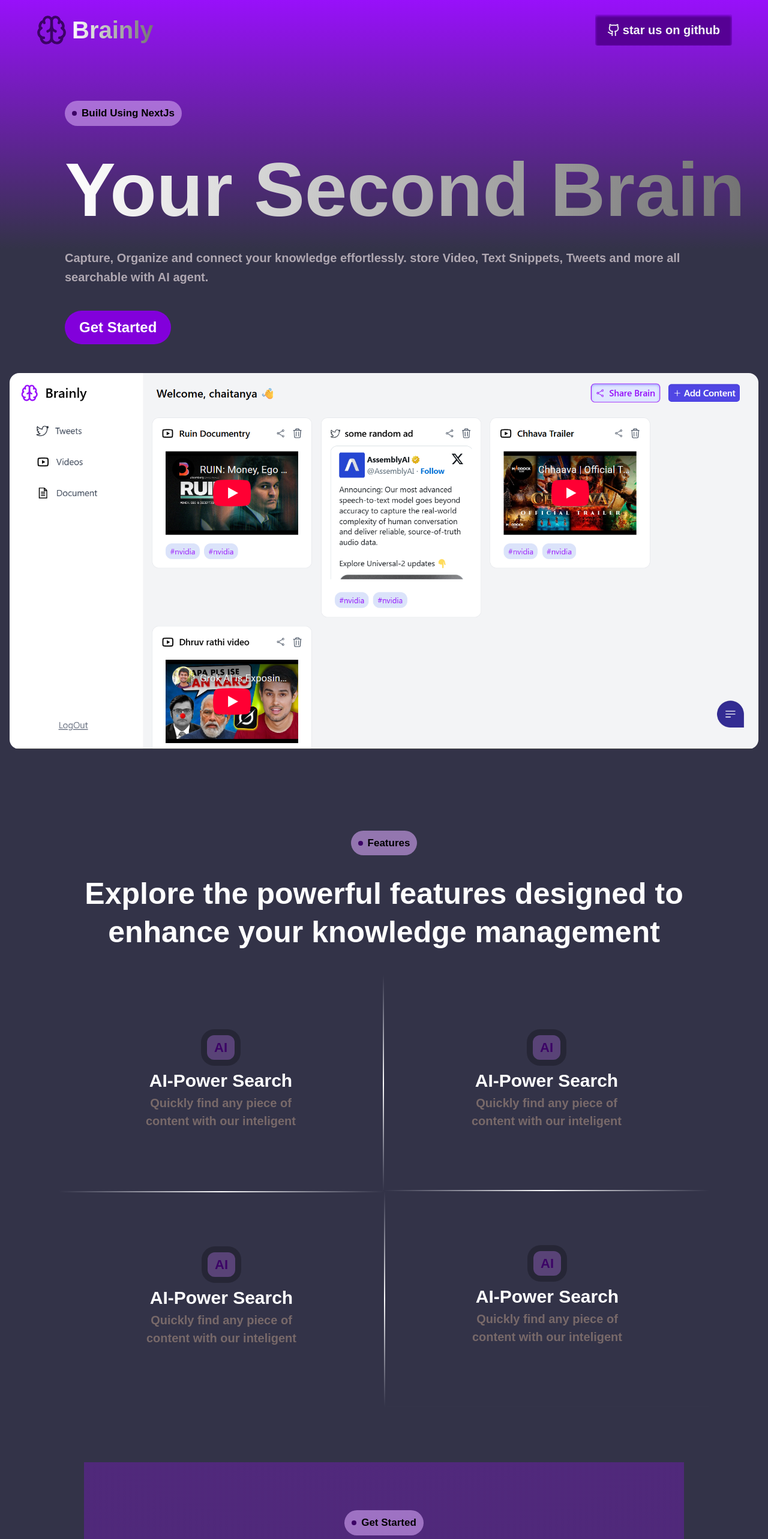
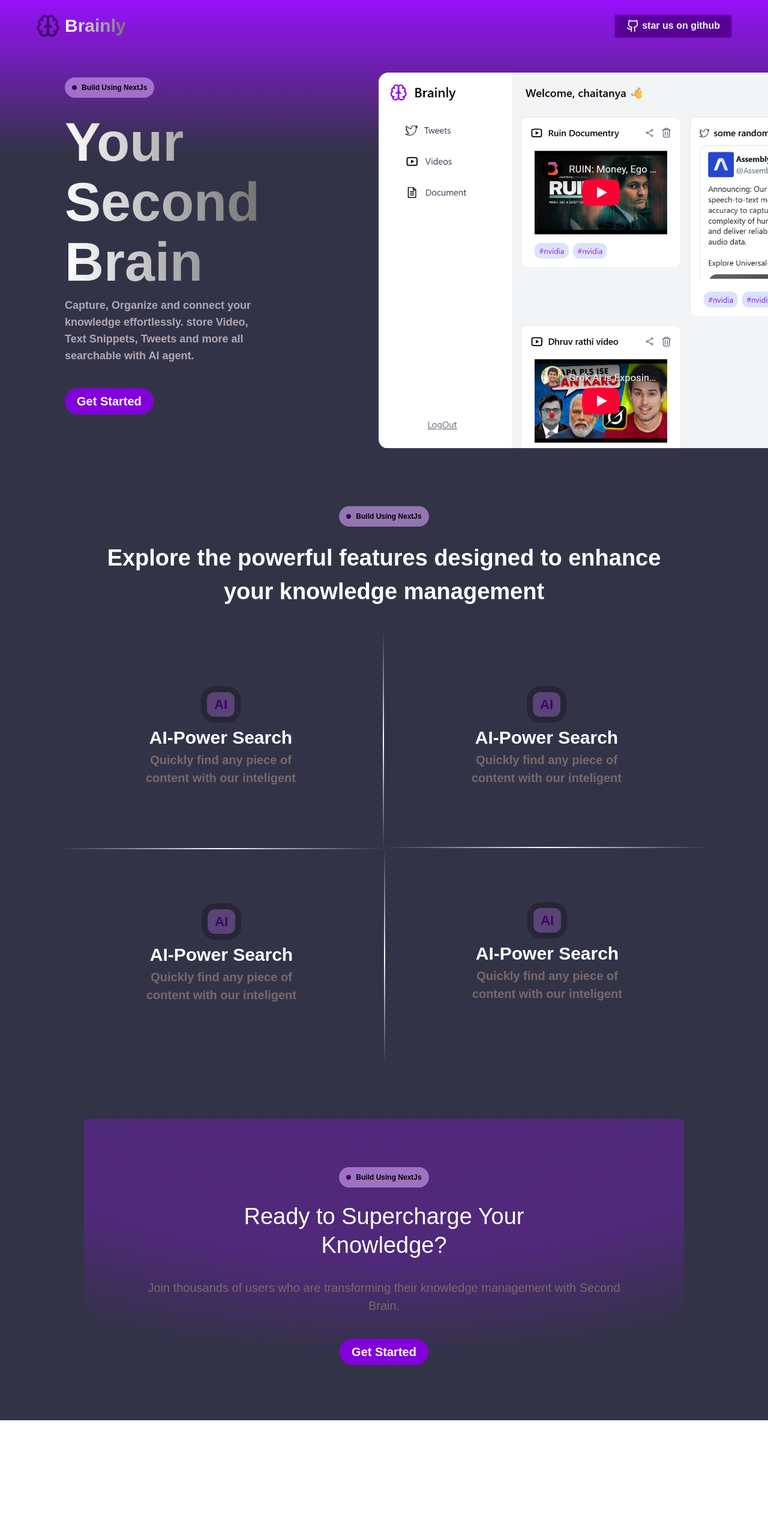
Before and after one commit to chaitany233patil/Brainly-landing-page, a Next.js app: page / in a window 1280 px wide. Shown: the top 2566 px of the page at 60% size. After the commit the page ends 2368 px from the top, so only its background shows below. Built offline with nearby package versions, Linux system fonts and the light colour scheme.

Commit message:
fix responsiveness

```diff
--- a/app/components/Cantact.tsx
+++ b/app/components/Cantact.tsx
@@ -2,14 +2,20 @@
   return (
     <div className="bg-[#333348] flex justify-center p-3">
       <div className="mt-20 max-w-[1000px] flex flex-col items-center p-20 custom-radial-bg">
-        <div className="flex bg-[#D0A1F19C] items-center gap-2 py-2 px-3 rounded-full mb-8">
+        <div className="flex bg-[#D0A1F19C] items-center gap-2 py-2 px-3 rounded-full mb-6">
           <div className="h-[8px] w-[8px] bg-purple-950 rounded-full"></div>
-          <div className="text-[17px] font-bold font-sans">Get Started</div>
+          <div className="text-[12px] font-bold font-sans">
+            Build Using NextJs
+          </div>
         </div>
-        <div className="text-white text-[40px] sm:text-[50px] text-center leading-13 sm:leading-14">
+        <div className="text-white text-[40px] sm:text-[38px] text-center leading-13 sm:leading-12 max-w-[600px]">
           Ready to Supercharge Your Knowledge?
         </div>
-        <button className="font-sans text-xl sm:text-2xl bg-purple-700 text-white py-3 px-6 rounded-full font-bold mt-15">
+        <div className="text-[#786969] text-[20px] text-center mt-8">
+          Join thousands of users who are transforming their knowledge
+          management with Second Brain.
+        </div>
+        <button className="font-sans text-xl sm:text-xl bg-purple-700 text-white py-2 px-5 rounded-full font-bold mt-10">
           Get Started
         </button>
       </div>
--- a/app/components/Features.tsx
+++ b/app/components/Features.tsx
@@ -1,11 +1,13 @@
 export const Features = () => {
   return (
     <div className="bg-[#333348] flex flex-col items-center">
-      <div className="flex bg-[#D0A1F19C] items-center gap-2 py-2 px-3 rounded-full mb-8">
+      <div className="flex bg-[#D0A1F19C] items-center gap-2 py-2 px-3 rounded-full mb-6">
         <div className="h-[8px] w-[8px] bg-purple-950 rounded-full"></div>
-        <div className="text-[17px] font-bold font-sans">Features</div>
+        <div className="text-[12px] font-bold font-sans">
+          Build Using NextJs
+        </div>
       </div>
-      <div className="text-white sm:text-[50px] text-[22px] text-center max-w-300 font-serif font-bold sm:leading-16">
+      <div className="text-white sm:text-[38px] text-[22px] text-center max-w-250 font-serif font-bold sm:leading-14">
         Explore the powerful features designed to enhance your knowledge
         management
       </div>
--- a/app/components/Hero.tsx
+++ b/app/components/Hero.tsx
@@ -2,24 +2,24 @@
 
 export const Hero = () => {
   return (
-    <div className="h-full bg-[linear-gradient(to_bottom,_#9810FA_0%,_#333348_30%)] pb-30">
+    <div className="h-full bg-[linear-gradient(to_bottom,_#9810FA_0%,_#333348_30%)] pb-20">
       <Navbar />
-      <div className="hero-container mt-11 overflow-hidden p-4  ">
+      <div className="hero-container mt-5 overflow-hidden p-4  ">
         <div className="flex flex-col items-center sm:items-start p-2 sm:pl-23">
-          <div className="flex bg-[#D0A1F19C] items-center gap-2 py-2 px-3 rounded-full mb-10">
+          <div className="flex bg-[#D0A1F19C] items-center gap-2 py-2 px-3 rounded-full mb-6">
             <div className="h-[8px] w-[8px] bg-purple-950 rounded-full"></div>
-            <div className="text-[17px] font-bold font-sans">
+            <div className="text-[12px] font-bold font-sans">
               Build Using NextJs
             </div>
           </div>
-          <div className="text-[78px] sm:text-[127px] font-bold text-center sm:text-start leading-23 sm:leading-33 font-sans bg-clip-text text-transparent bg-gradient-to-r from-white to-neutral-500">
+          <div className="text-[78px] sm:text-[90px] font-bold text-center sm:text-start leading-23 sm:leading-25 font-sans bg-clip-text text-transparent bg-gradient-to-r from-white to-neutral-500">
             Your Second Brain
           </div>
-          <div className="text-[20px] font-bold text-[#B0A8B2] text-center sm:text-start sm:text-30 mt-8 leading-8 sm:pr-20 ">
+          <div className="text-[20px] font-bold text-[#B0A8B2] text-center sm:text-start sm:text-[18px] mt-2 leading-7 ">
             Capture, Organize and connect your knowledge effortlessly. store
             Video, Text Snippets, Tweets and more all searchable with AI agent.
           </div>
-          <button className="font-sans text-xl sm:text-2xl bg-purple-700 text-white py-3 px-6 rounded-full font-bold mt-10">
+          <button className="font-sans text-xl sm:text-xl bg-purple-700 text-white py-2 px-5 rounded-full font-bold mt-10">
             Get Started
           </button>
         </div>
--- a/app/components/Navbar.tsx
+++ b/app/components/Navbar.tsx
@@ -6,12 +6,12 @@
     <div className="flex justify-between sm:px-15 sm:px-7 px-3 py-5 items-center">
       <div className="flex items-center gap-2 justify-center">
         <Logo />
-        <div className="font-semibold bg-clip-text text-transparent bg-gradient-to-r from-white to-neutral-500 sm:text-[40px] text-[30px]">
+        <div className="font-semibold bg-clip-text text-transparent bg-gradient-to-r from-white to-neutral-500 sm:text-[30px] text-[30px]">
           Brainly
         </div>
       </div>
       <div>
-        <button className="flex gap-1 text-xl items-center justify-center rounded bg-[#560094] text-gray-100 sm:px-5 sm:py-3 p-2 font-semibold inset-shadow-sm inset-shadow-purple-600">
+        <button className="flex gap-1 text-md items-center justify-center rounded bg-[#560094] text-gray-100 sm:px-5 sm:py-2 p-2 font-semibold inset-shadow-sm inset-shadow-purple-600">
           <GithubIcon />
           star us on github
         </button>
--- a/app/globals.css
+++ b/app/globals.css
@@ -4,13 +4,13 @@
   font-family: sans-serif;
 }
 
-@media (min-width: 1387px) {
+@media (min-width: 1137px) {
   .hero-container {
     display: flex;
   }
 
   img {
-    margin-left: 200px;
+    margin-left: 190px;
     margin-top: 0;
   }
 }
--- a/app/icons/Logo.tsx
+++ b/app/icons/Logo.tsx
@@ -8,7 +8,7 @@
       strokeWidth="2"
       strokeLinecap="round"
       strokeLinejoin="round"
-      className="lucide lucide-brain-icon lucide-brain text-purple-950 h-10 sm:h-13"
+      className="lucide lucide-brain-icon lucide-brain text-purple-950 h-10 sm:h-10"
     >
       <path d="M12 5a3 3 0 1 0-5.997.125 4 4 0 0 0-2.526 5.77 4 4 0 0 0 .556 6.588A4 4 0 1 0 12 18Z" />
       <path d="M12 5a3 3 0 1 1 5.997.125 4 4 0 0 1 2.526 5.77 4 4 0 0 1-.556 6.588A4 4 0 1 1 12 18Z" />
```
